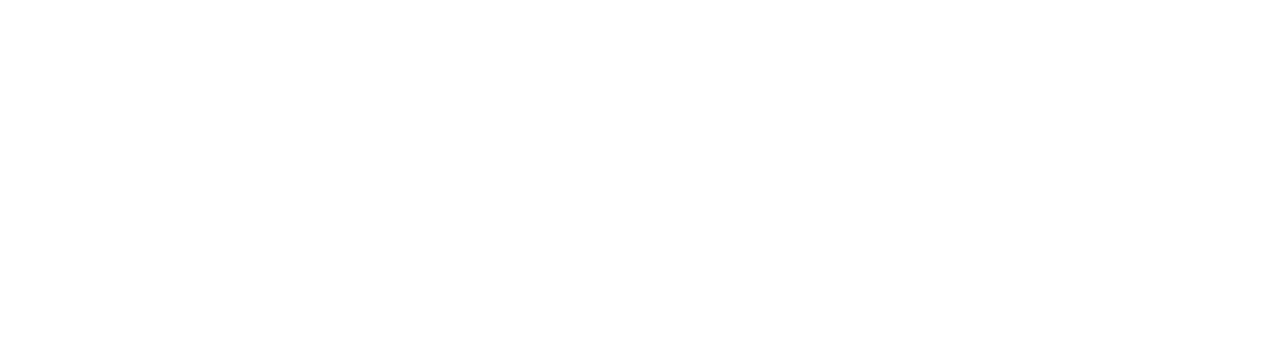
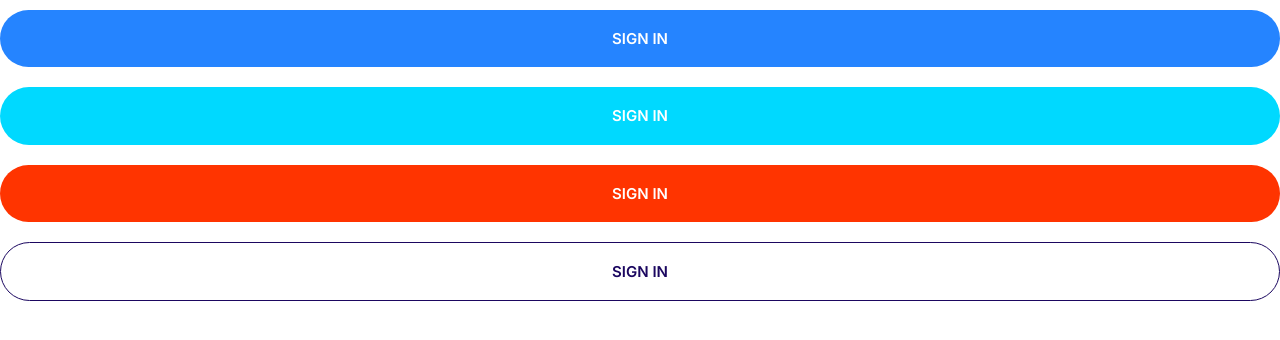
Before and after one commit to WongOonTao/Website, a plain HTML site: page index.html in a window 1280 px wide. Drawn offline with Linux system fonts and the light colour scheme.

Commit message:
buttons of the page

```diff
--- a/css/styles.css
+++ b/css/styles.css
@@ -5,7 +5,11 @@
   --color-headings: #1b0760;
   --color-body: #918ca4;
 }
-
+*,
+*::after,
+*::before {
+  box-sizing: border-box;
+}
 /* Typography */
 html {
   font-size: 62.5%;
@@ -167,3 +171,66 @@ a {
   justify-content: center;
   align-items: center;
 }
+
+/* Buttons */
+.button {
+  border-radius: 50px;
+  border: 0;
+  cursor: pointer;
+  font-size: 1.8rem;
+  font-weight: 600;
+  margin: 1rem 0;
+  padding: 2rem 3rem;
+  text-align: center;
+  text-transform: uppercase;
+  white-space: nowrap;
+}
+
+.button--primary {
+  background: var(--color-primary);
+  color: white;
+}
+
+.button--primary:hover {
+  background: #3a8ffd;
+}
+
+.button--secondary {
+  background: var(--color-secondary);
+  color: white;
+}
+
+.button--secondary:hover {
+  background: #00caeb;
+}
+
+.button--accent {
+  background: var(--color-accent);
+  color: white;
+}
+
+.button--accent:hover {
+  background: #ec3000;
+}
+
+.button--outline {
+  background: white;
+  border: 1px solid var(--color-headings);
+  color: var(--color-headings);
+}
+
+.button--outline:hover {
+  background: var(--color-headings);
+  color: white;
+}
+
+.button-block {
+  width: 100%;
+  display: inline-block;
+}
+
+@media screen and (min-width: 1024px) {
+  .button {
+    font-size: 1.5rem;
+  }
+}
--- a/index.html
+++ b/index.html
@@ -13,5 +13,10 @@
     <link rel="stylesheet" href="/css/normalize.css" />
     <link rel="stylesheet" href="/css/styles.css" />
   </head>
-  <body></body>
+  <body>
+    <button class="button button--primary button-block">Sign in</button>
+    <button class="button button--secondary button-block">Sign in</button>
+    <button class="button button--accent button-block">Sign in</button>
+    <button class="button button--outline button-block">Sign in</button>
+  </body>
 </html>
```
Also changed, not shown: components/button.html (added, +4 -0 lines).
